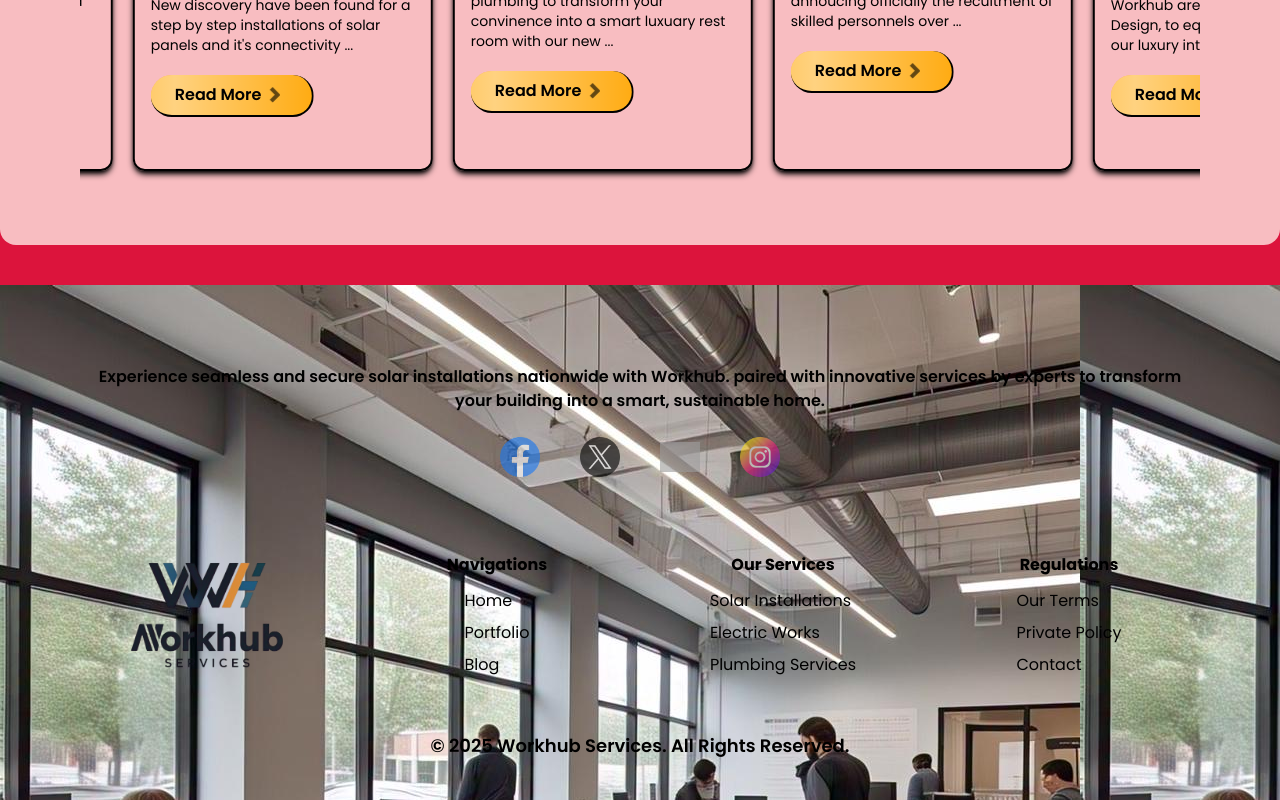
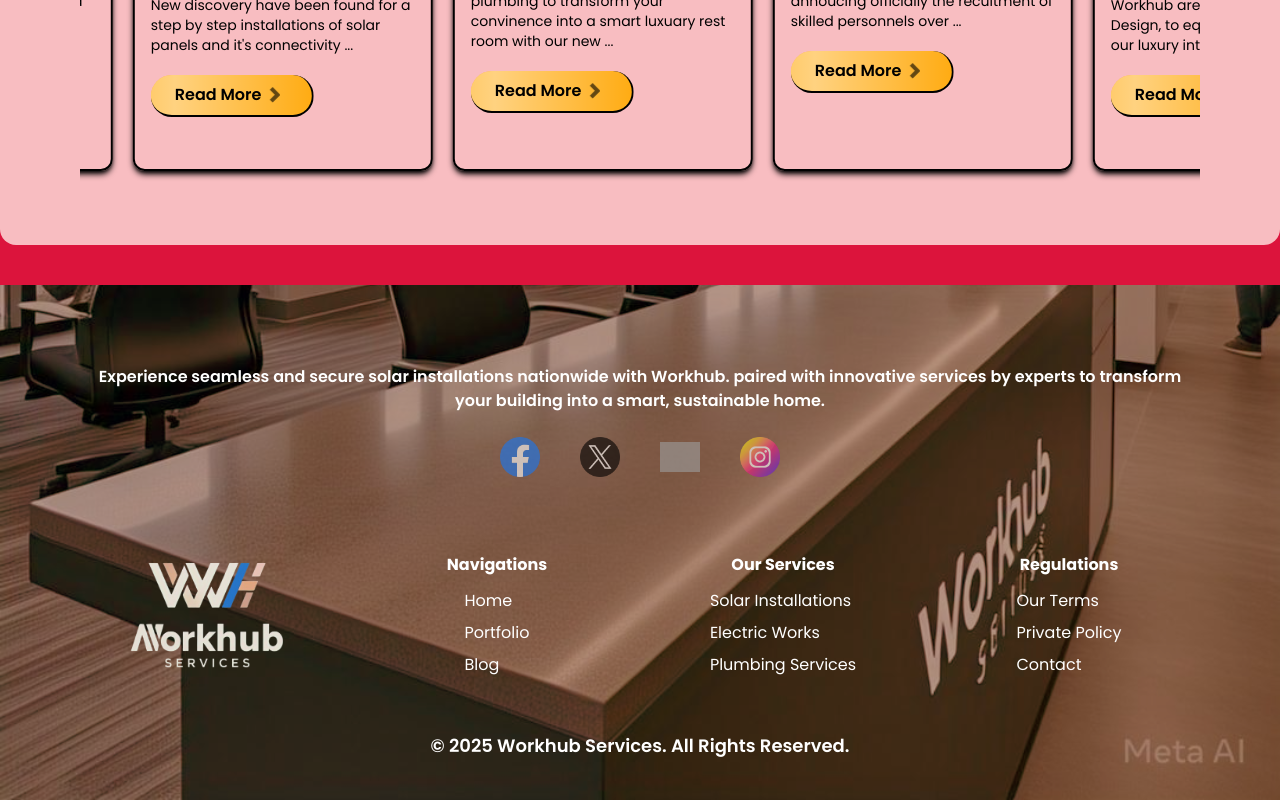
Before and after one commit to Georgechisom/workhub-solar, a React (Create React App) app: page / in a window 1280 px wide. Shown: the part 4383-5183 px from the top of the page. Built offline with nearby package versions, Linux system fonts and the light colour scheme; grey boxes are pictures that could not be loaded.

Commit message:
app updated

```diff
--- a/src/components/Footer/Footer.css
+++ b/src/components/Footer/Footer.css
@@ -1,10 +1,10 @@
 .footerbg{
     width: 100%;
     height: 100%;
-    /* animation: upDownAndBack 10s linear infinite; */
     perspective: 1000px;
     background-size: cover;
+    background-position: 100% 100%;
     perspective-origin: 50% 50%;
     background-blend-mode: darken;
-    background-color: rgba(117, 43, 5, 0.48);
+    background-color: rgba(97, 34, 2, 0.48);
 }
--- a/src/components/Footer/Footer.js
+++ b/src/components/Footer/Footer.js
@@ -6,6 +6,7 @@
 import Twitter from "../../images/twitter3.png";
 import YouTube from "../../images/youtube.png";
 import BackgroundImage from "../../images/officeWorkhubDesk.JPG";
+import "../Footer/Footer.css";
 
 
 const Footer = () => {
@@ -31,9 +32,9 @@
 
   return (
     <footer className='relative'>
-        <section className='max-w-screen-xl mt-10 mx-auto w-full overflow-hidden py-10 px-6 lg:px-20 footerbg' style={{ backgroundImage: `url('${BackgroundImage}')`, objectFit: "cover", }}>
+        <div className='max-w-screen-xl mt-10 mx-auto w-full h-full overflow-hidden py-10 px-4 lg:px-20 footerbg text-white' style={{ backgroundImage: `url('${BackgroundImage}')`, objectFit: "cover", }}>
             <div className='my-10'>
-                <div className="text-black font-semibold text-center">
+                <div className="font-semibold text-center">
                     Experience seamless and secure solar installations nationwide with Workhub. paired with innovative services by experts to transform your building into a smart, sustainable home.
                 </div>
                 <div className='flex flex-row items-center justify-center flex-nowrap mt-6'>
@@ -53,7 +54,7 @@
             </div>
             <div className='grid grid-cols-2 md:grid-cols-4 justify-center items-center content-center gap-6 mx-auto'>
                 <Link to="/" className='mx-auto'>
-                    <img src={Logo} alt='logo' className='object-cover w-32 md:w-52 cursor-pointer'/>
+                    <img src={Logo} alt='logo' className='object-cover w-32 md:w-52 cursor-pointer invert'/>
                 </Link>
                 <div className='flex flex-col justify-center items-center w-full py-4'>
                     <h3 className="font-bold py-3 text-base">Navigations</h3>
@@ -282,10 +283,10 @@
                     </div>
                 </div>
             </div>
-            <div className='max-w-screen-xl mx-auto w-full overflow-hidden flex items-center justify-center text-center mt-8 font-semibold text-xs sm:text-sm md:text-base lg:text-lg text-nowrap'>
+            <div className='mx-auto w-full overflow-hidden flex items-center justify-center text-center mt-8 font-semibold text-xs sm:text-sm md:text-base lg:text-lg text-nowrap'>
                 &#169; 2025 Workhub Services. All Rights Reserved.
             </div>
-        </section>
+        </div>
     </footer>
   );
 }
--- a/src/components/otherCss/home.css
+++ b/src/components/otherCss/home.css
@@ -2,6 +2,7 @@
     animation: upDownAndBack 10s linear infinite;
     perspective: 1000px;
     background-size: cover;
+    background-position: 100% 100%;
     perspective-origin: 50% 50%;
     background-blend-mode: darken;
     background-color: "rgba(117, 43, 5, 0.3)",
--- a/src/pages/Service.js
+++ b/src/pages/Service.js
@@ -10,6 +10,8 @@
 import SomeStaff from "../images/staff_working.jpeg";
 import Battery from "../images/battery.JPG";
 import SecondBackgroundImage from "../images/service_advance_bg.jpeg";
+import Tools from '../components/utilities/Tools';
+import Footer from '../components/Footer/Footer';
 
 
 
@@ -53,6 +55,8 @@
           {/* style={{ backgroundImage: `url('${slideData[currentIndex].url}')`, backgroundSize: "cover", backgroundPosition: "center", height: "100vh" , width: "100vw", transition: "background-images 1s ease-in-out", }} */}
         </div>
       </section >
+
+      <Tools />
 
       {/* our services */}
       <section className='max-w-screen-xl my-10 mx-auto w-full overflow-hidden lg:rounded-2xl py-6 px-6 lg:px-20 items-center justify-center bg-backgroundText'>
@@ -195,6 +199,21 @@
         </div>
       </section>
 
+      {/* get started */}
+      <section className='max-w-screen-xl lg:my-10 mx-auto w-full h-full overflow-hidden lg:rounded-2xl py-16 md:py-10 items-center justify-center bgcsstwo' style={{ backgroundImage: `url('${SecondBackgroundImage}')`, objectFit: "cover", }}>
+        <div className="py-40 md:px-10 text-center">
+          <div className='font-semibold py-5 text-lg text-white'>
+            Ready to Upgrade Your Home or Business ?
+          </div>
+          <div className=" mx-auto py-1 border-2 border-white w-[250px] md:w-[300px] rounded-full px-1 overflow-hidden">
+            <Link to="/contact" className='rounded-full bg-[orange] py-4 font-bold cursor-pointer hover:italic flex text-nowrap justify-center items-center gap-x-1 hover:bg-white hover:text-[black] hover:border-b-2 hover:gap-x-4 text-[black] mybttnseff2'>
+              Get Started Today
+              <svg xmlns="http://www.w3.org/2000/svg" width="10.605" height="15.555" className='animate-pulse mx-2'><path d="m2.828 15.555 7.777-7.779L2.828 0 0 2.828l4.949 4.948L0 12.727l2.828 2.828z"/></svg>
+            </Link>
+          </div>
+        </div>
+      </section>
+
       {/* why choose us */}
       <section className='max-w-screen-xl my-10 mx-auto w-full overflow-hidden lg:rounded-2xl py-6 px-6 lg:py-20 lg:px-20 items-center justify-center bg-backgroundText'>
         <div className="grid grid-cols-1 lg:grid-cols-2 items-center justify-center py-5 gap-5">
@@ -240,19 +259,7 @@
         </div>
       </section>
 
-      <section className='max-w-screen-xl lg:my-10 mx-auto w-full h-full overflow-hidden lg:rounded-2xl py-16 md:py-10 items-center justify-center bgcsstwo' style={{ backgroundImage: `url('${SecondBackgroundImage}')`, objectFit: "cover", }}>
-        <div className="py-40 md:px-10 text-center">
-          <div className='font-semibold py-5 text-lg text-white'>
-            Ready to Upgrade Your Home or Business ?
-          </div>
-          <div className=" mx-auto py-1 border-2 border-white w-[250px] md:w-[300px] rounded-full px-1 overflow-hidden">
-            <Link to="/contact" className='rounded-full bg-[orange] py-4 font-bold cursor-pointer hover:italic flex text-nowrap justify-center items-center gap-x-1 hover:bg-white hover:text-[black] hover:border-b-2 hover:gap-x-4 text-[black] mybttnseff2'>
-              Get Started Today
-              <svg xmlns="http://www.w3.org/2000/svg" width="10.605" height="15.555" className='animate-pulse mx-2'><path d="m2.828 15.555 7.777-7.779L2.828 0 0 2.828l4.949 4.948L0 12.727l2.828 2.828z"/></svg>
-            </Link>
-          </div>
-        </div>
-      </section>
+      <Footer />
 
     </div>
   )
```
Also changed, not shown: src/images/upcam.JPG (renamed from src/images/e64c9537-9237-4f7e-81aa-eacef976f69a.JPG).
